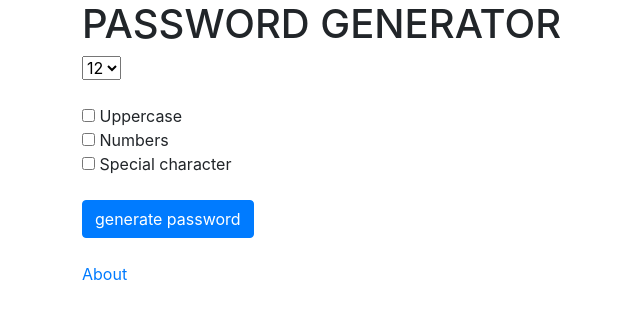
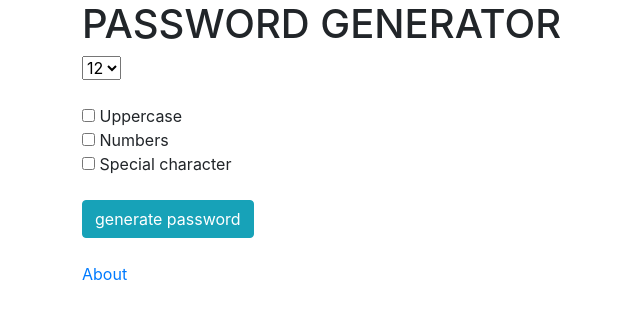
Before and after one commit to Gurseerut/Django3-Password-Generator, a Django app: page /home in a window 1280 px wide. Shown: the top 319 px of the page, without its empty margins (3-643 px from the left). Run offline with Django 3.2, Linux system fonts and the light colour scheme; some libraries are stand-ins or nearby versions.

Commit message:
i made some tweeks!

```diff
--- a/templates/home.html
+++ b/templates/home.html
@@ -23,7 +23,7 @@
      <input type="checkbox" name="special character"> Special character
     <br>
     <br>
-    <input type="submit" value="generate password" class="btn btn-primary">
+    <input type="submit" value="generate password" class="btn btn-info">
     <br>
     <br>
     <a href="{% url 'about'  %}">About</a>
```
